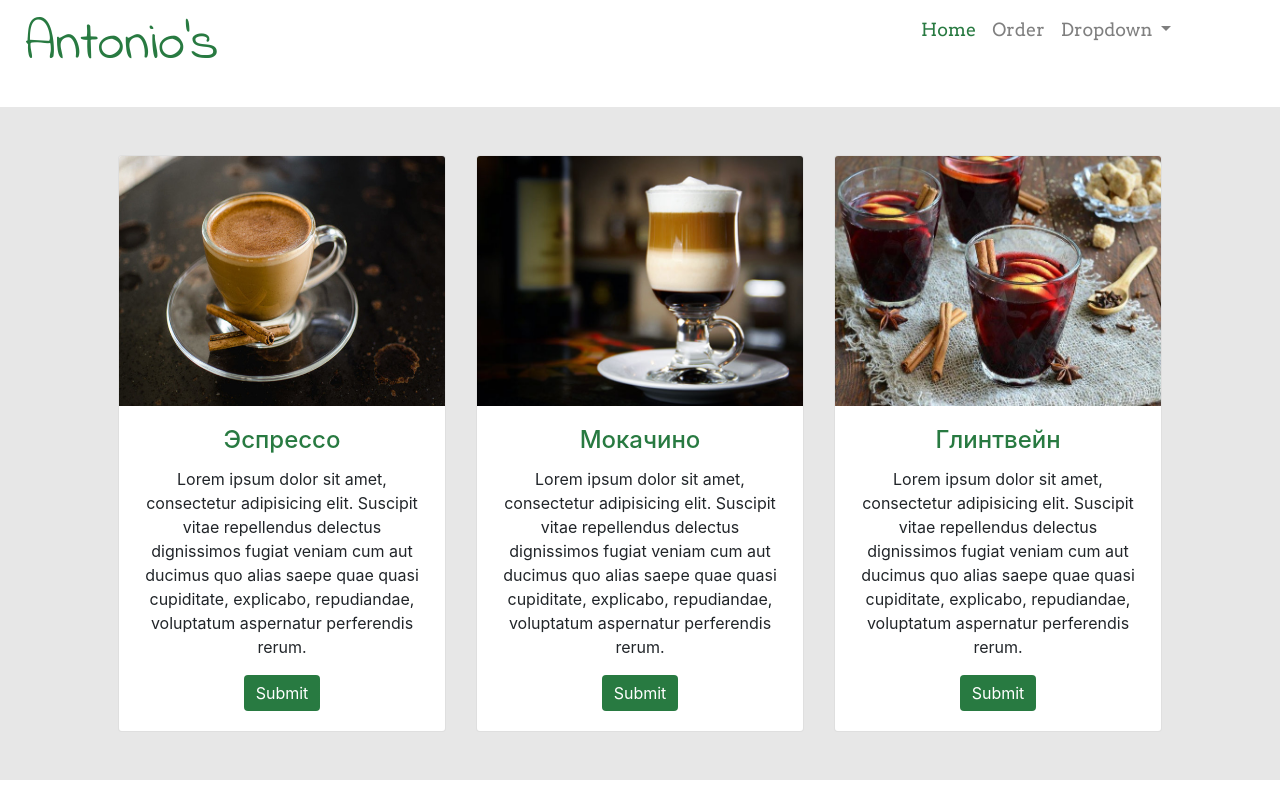
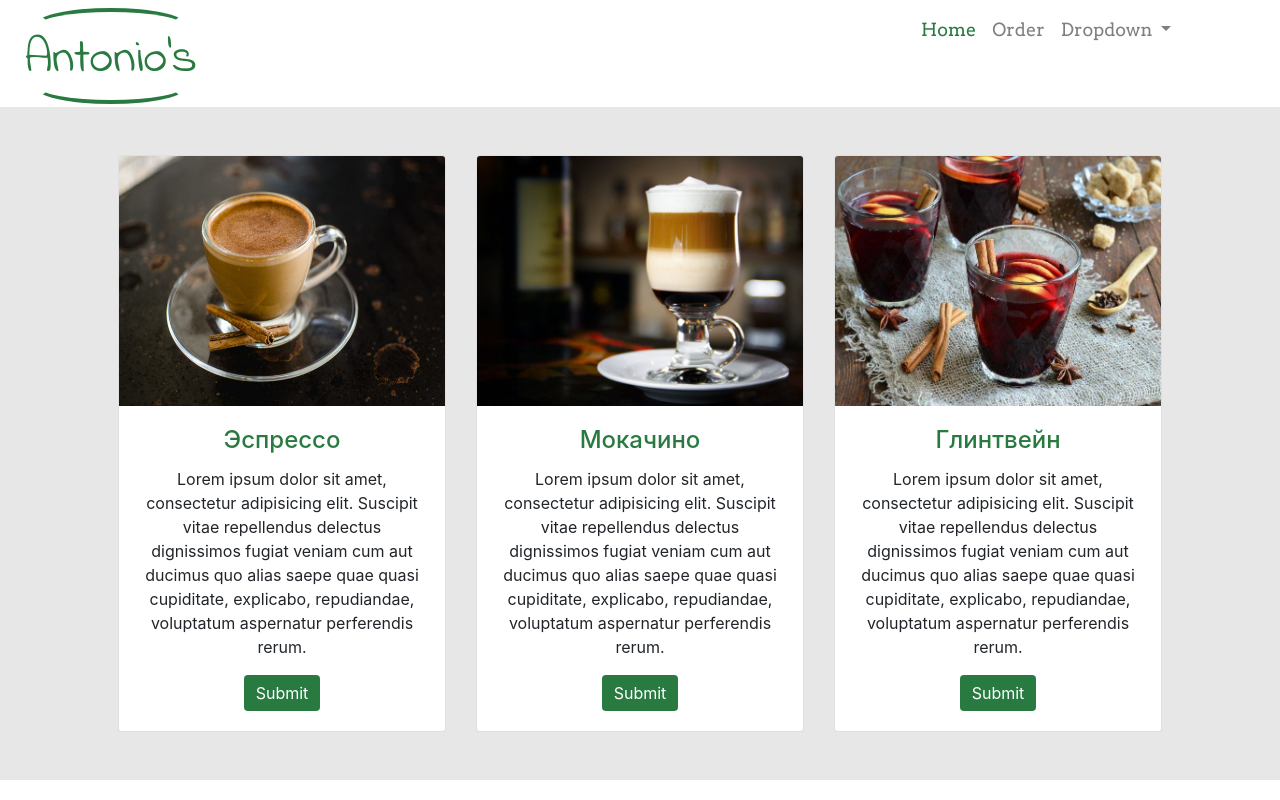
Before and after one commit to Anton1403/Cafe, a plain HTML site: page index.html in a window 1280 px wide. Shown: the top 800 px of the page. Drawn offline with nearby package versions, Linux system fonts and the light colour scheme.

Commit message:
Create Logo

```diff
--- a/index.html
+++ b/index.html
@@ -14,7 +14,7 @@
 
 </head>
 <body>
-  <a class="mr-5 antonLogo" href="index.html">Antonio's</a>
+  <a class="mr-5 antonLogo" href="index.html"><span class="Logo">Antonio's</span></a>
    <div class="container">
        <nav class="navbar navbar-expand-lg navbar-light ">
        <img src="c" alt="">
--- a/main.css
+++ b/main.css
@@ -1,12 +1,13 @@
 
 .antonLogo {
     font-family: 'Indie Flower', cursive;
-    font-size: 54px;
+    font-size: 16px;
     color: #287a41;
     text-decoration: none;
     transition: 0.5s;
     float: left;
-    margin: 5px 25px;
+    margin: 35px 25px;
+
 }
 .antonLogo:hover{
     text-decoration: none;
@@ -96,3 +97,25 @@ a.antonbuttonnew:hover:after{
 a.antonbuttonnew:hover:before {transition: 0s ease opacity 0s, .2s ease height, .2s ease width .2s;}
 a.antonbuttonnew:hover:after {transition: 0s ease opacity .4s, .2s ease height .4s , .2s ease width .6s;}
 a.antonbuttonnew:hover {background: rgba(255,255,255,.2);}
+.Logo {
+  position: relative;
+  color: #287a41;
+  font-size: 3em;
+  font-weight: normal;
+  line-height: 1;
+  margin: 0;
+  display: inline-block;
+}
+.Logo:before {
+  content: "";
+  position: absolute;
+  top: 43%;
+  left: 50%;
+  transform: translate(-50%,-50%);
+  width: 90%;
+  height: 200%;
+  border-radius: 80%/30%;
+  border: 4px solid #287a41;
+  border-left-color: transparent;
+  border-right-color: transparent;
+}
```
